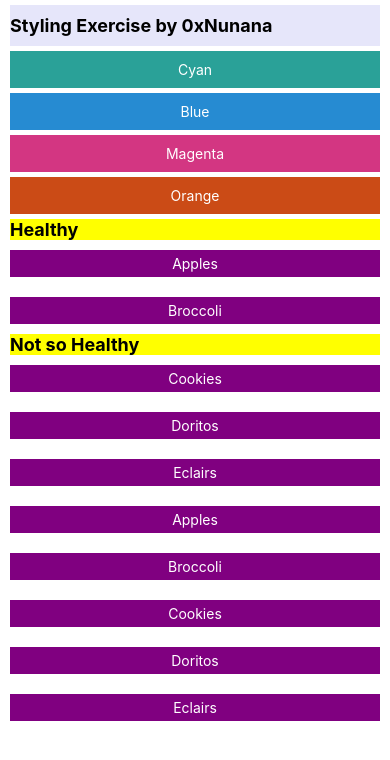
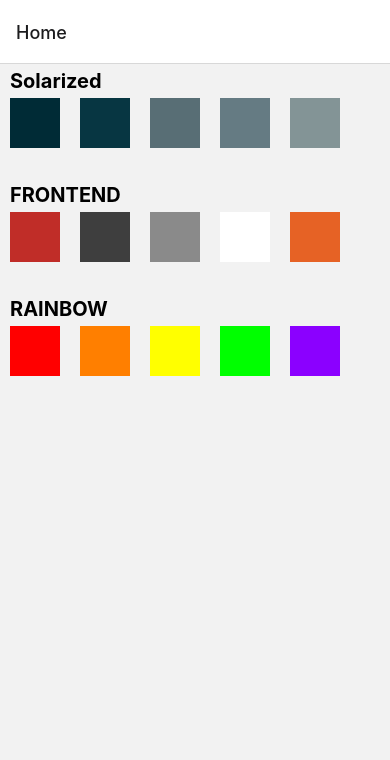
Before and after one commit to 0xNunana/nativeExpo, a React Native app: screen / in a window 390 px wide. Shown: the top 760 px of the page. Built offline with nearby package versions, Linux system fonts and the light colour scheme.

Commit message:
stack Navigation

```diff
--- a/App.js
+++ b/App.js
@@ -1,81 +1,23 @@
 import React from 'react';
-import { StatusBar } from 'expo-status-bar';
-import { StyleSheet, Text, View, SafeAreaView, SectionList, FlatList } from 'react-native';
-import ColorBox from './components/ColorBox';
-const FOODSS = [
-  'Apples',
-  'Broccoli',
-  'Cookies',
-  'Doritos',
-  'Eclairs'
-];
-const FOODS = [
-  { title: 'Healthy', data: ['Apples', 'Broccoli'] },
-  { title: 'Not so Healthy', data: ['Cookies', 'Doritos', 'Eclairs'] },
-];
+import { NavigationContainer } from '@react-navigation/native';
+import Home from './screens/Home';
+import ColorPal from './screens/ColorPal';
+import { createStackNavigator } from '@react-navigation/stack';
+
+
+const Stack = createStackNavigator()
+
 export default function App() {
 
   return (
-    <SafeAreaView style={{ flex: 1, paddingHorizontal: 10 }}>
+    <NavigationContainer>
+      <Stack.Navigator>
+        <Stack.Screen name='Home' component={Home} />
+        <Stack.Screen name='Display' component={ColorPal} options={({ route }) => ({ title: route.params.pal })} />
+      </Stack.Navigator>
 
-      <View>
-        <Text style={styles.margina}>Styling Exercise by 0xNunana</Text>
-        <View style={[styles.container, { backgroundColor: '#2aa198' }]}>
-          <Text style={{ color: 'white' }}>Cyan</Text>
-        </View>
-        <View style={[styles.container, { backgroundColor: '#268bd2' }]}>
-          <Text style={{ color: 'white' }}>Blue</Text>
-        </View>
-        <View style={[styles.container, { backgroundColor: '#d33682' }]}>
-          <Text style={{ color: 'white' }}>Magenta</Text>
-        </View>
-        <View style={[styles.container, { backgroundColor: '#cb4b16', }]}>
-          <Text style={{ color: 'white' }}>Orange</Text>
-        </View>
-        <SectionList
-          sections={FOODS}
-          keyExtractor={e => e}
-          renderItem={({ item }) => <ColorBox name={item} />}
-          renderSectionHeader={({ section }) => (<Text style={{ fontSize: 18, fontWeight: 'bold', backgroundColor: 'yellow' }}>{section.title}</Text>)}
+    </NavigationContainer>
 
-        />
-
-        <FlatList
-
-          data={FOODSS}
-          keyExtractor={item => item}
-          renderItem={({ item }) => <ColorBox name={item} />}
-        />
-
-      </View>
-
-
-
-      {/* <StatusBar style="auto" /> */}
-    </SafeAreaView>
 
   );
 }
-
-const styles = StyleSheet.create({
-  container: {
-
-    marginBottom: 5,
-    paddingVertical: 10,
-    alignItems: 'center',
-    justifyContent: "center",
-
-  }
-  ,
-  margina: {
-    backgroundColor: "lavender",
-    fontWeight: 'bold',
-    fontSize: 18,
-    marginBottom: 5,
-    marginTop: 5,
-    paddingVertical: 10
-
-
-
-  }
-})
```
